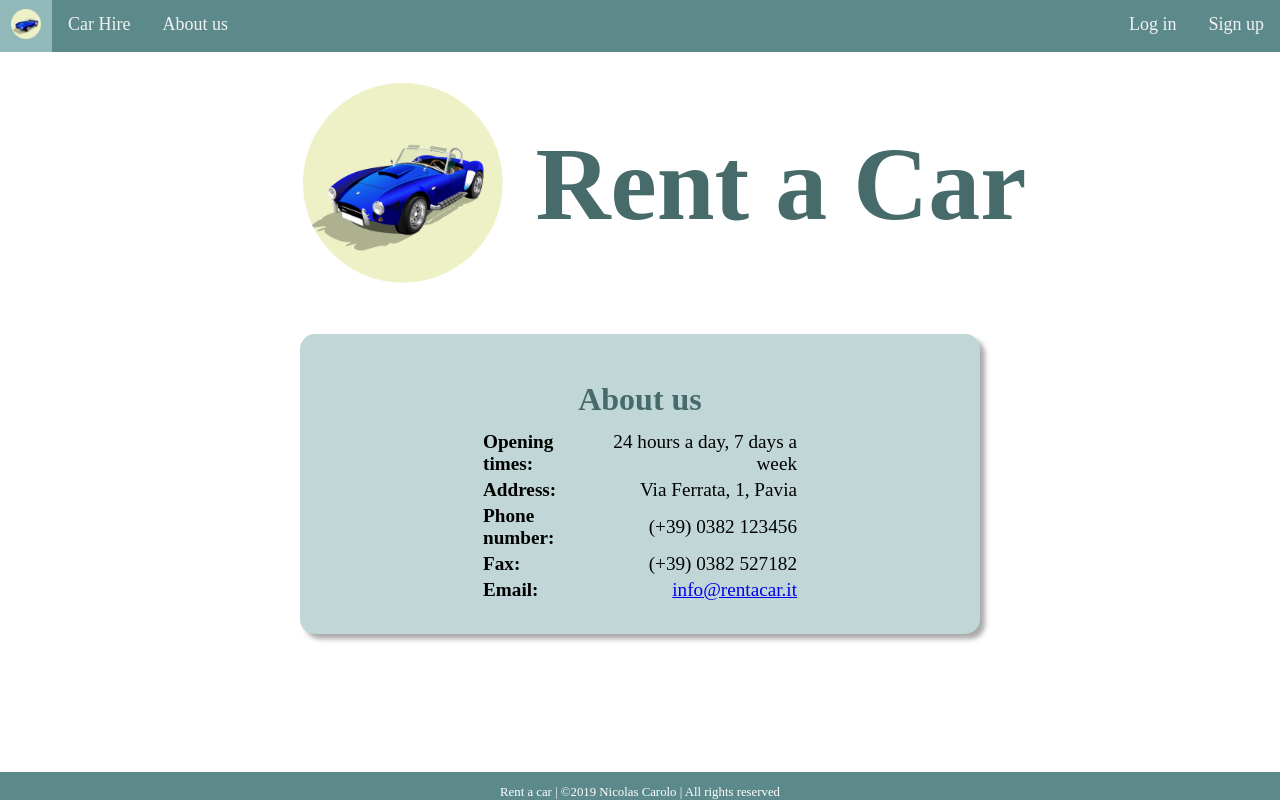
After one commit to nicolas-carolo/Rent-a-car, a Flask app: template templates/about.html in a window 1280 px wide. The commit adds this page. Run offline with Flask 2, Linux system fonts and the light colour scheme; the template is opened without the code that fills it, so the values that code supplies are empty.

Commit message:
about us

```diff
--- a/app.py
+++ b/app.py
@@ -744,6 +744,16 @@ def save_new_car():
                                    preview_length=get_cars_preview().__len__(), del_session_cookie=True)
 
 
+@app.route('/about')
+def about():
+    session_id = request.args.get('session-id', None)
+    user_id = request.args.get('user-id', None)
+    if check_authentication(session_id, user_id):
+        return render_template('about.html', user=user_id, session_id=session_id)
+    else:
+        return render_template('about.html')
+
+
 def allowed_file(filename):
     return '.' in filename and \
            filename.rsplit('.', 1)[1].lower() in ALLOWED_EXTENSIONS
--- /dev/null
+++ b/static/css/about_style.css
@@ -0,0 +1,23 @@
+div.information {
+    background-color: #c1d7d7;
+    border-radius: 15px;
+    box-shadow: 5px 5px 5px #aaaaaa;
+    padding: 20px;
+    margin: 20px auto 20px;
+    width: 50%;
+    text-align: center;
+}
+
+table.information {
+    margin: 10px auto 10px;
+    width: 50%;
+    font-size: 1.2em;
+}
+
+.information td {
+    text-align: right;
+}
+
+.information {
+    text-align: left;
+}
--- /dev/null
+++ b/templates/about.html
@@ -0,0 +1,38 @@
+{% extends 'base.html' %}
+
+{% block other_styles %}
+    <link rel="stylesheet" href="/static/css/about_style.css" type="text/css" />
+{% endblock %}
+
+{% block right_buttons %}
+    <a class="a-right" href="/sign-up">Sign up</a>
+    <a class="a-right" href="/login?back=cars.html">Log in</a>
+{% endblock %}
+
+{% block about %}
+    <div class="information">
+        <h2 class="div-title">About us</h2>
+        <table class="information">
+            <tr>
+                <th>Opening times:</th>
+                <td>24 hours a day, 7 days a week</td>
+            </tr>
+            <tr>
+                <th>Address:</th>
+                <td>Via Ferrata, 1, Pavia</td>
+            </tr>
+            <tr>
+                <th>Phone number:</th>
+                <td>(+39) 0382 123456</td>
+            </tr>
+            <tr>
+                <th>Fax:</th>
+                <td>(+39) 0382 527182</td>
+            </tr>
+            <tr>
+                <th>Email:</th>
+                <td><a href="mailto:info@rentacar.it">info@rentacar.it</a></td>
+            </tr>
+        </table>
+    </div>
+{% endblock %}
--- a/templates/base.html
+++ b/templates/base.html
@@ -20,7 +20,7 @@
     <div class="navbar">
         <a class="a-logo" href="/?session-id={{ session_id }}&user-id={{ user }}"><img class="small-logo" src="/static/media/logo.png" width="30" height="30"></a>
         <a class="a-left" href="/cars?session-id={{ session_id }}&user-id={{ user }}">Car Hire</a>
-        <a class="a-left" href="/contacts?session-id={{ session_id }}&user-id={{ user }}">Contacts</a>
+        <a class="a-left" href="/about?session-id={{ session_id }}&user-id={{ user }}">About us</a>
         {% if user %}
             <a class="a-right" href="/logout?session-id={{ session_id }}" onclick="logout()">Log out</a>
             <a class="a-right" href="/user_area?session-id={{ session_id }}&user-id={{ user }}&edit=false">{{ user }}</a>
@@ -56,6 +56,8 @@
     {% endblock %}
     {% block admin_view %}
     {% endblock %}
+    {% block about %}
+    {% endblock %}
     <footer>
         <p>Rent a car | &copy;2019 Nicolas Carolo | All rights reserved</p>
     </footer>
```
